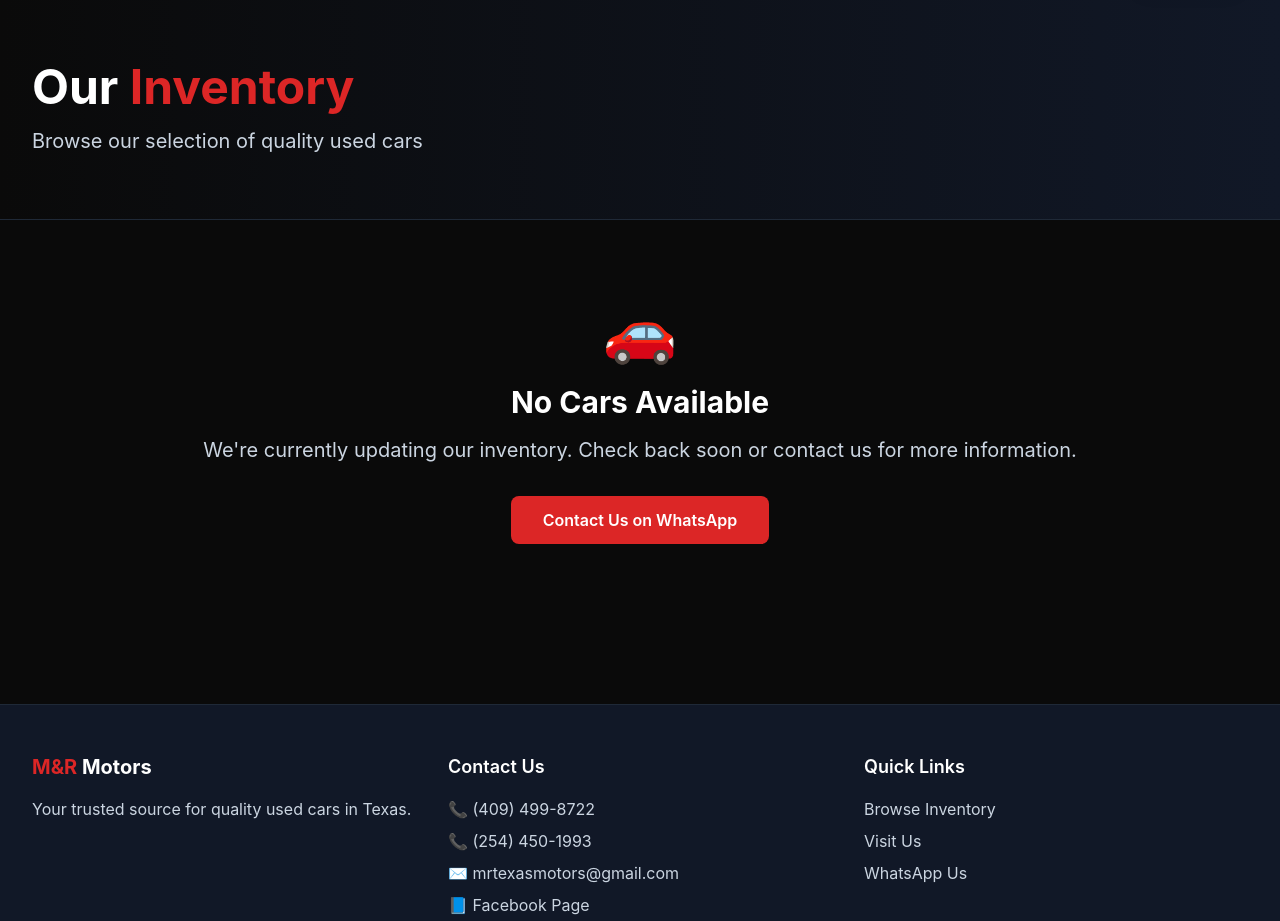
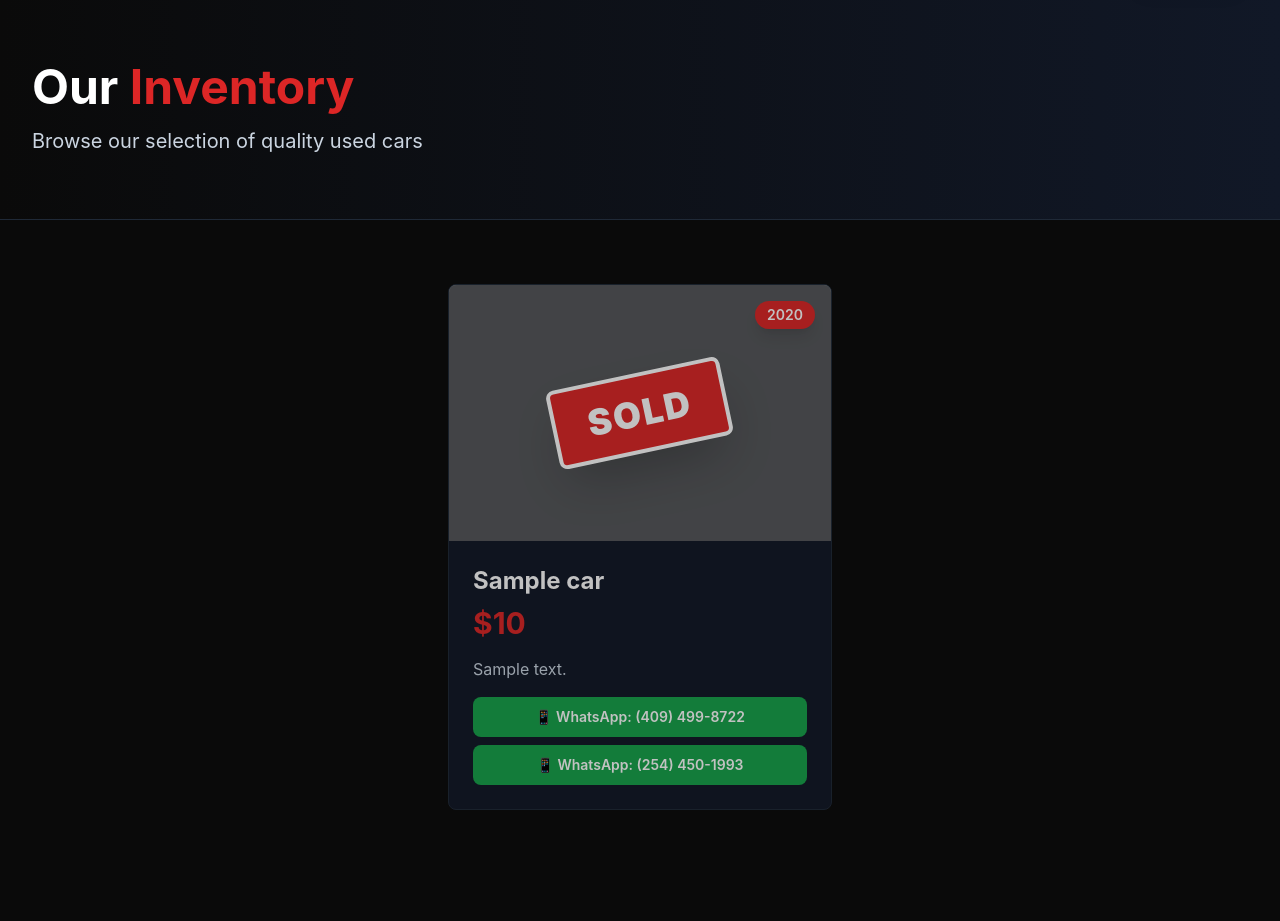
Before and after one commit to Mahmoudshahin94/M-R-MOTORS, a Django app: page /inventory/ in a window 1280 px wide. Shown: the part 66-987 px from the top of the page. Run offline with Django 5.2, Linux system fonts and the light colour scheme; tables that the repository leaves empty hold one stand-in row (values such as "Sample post"); grey boxes marked "Sample" are stand-in pictures; some libraries are stand-ins or nearby versions.

Commit message:
Add hide/show feature and SOLD badge for inventory
- Add is_hidden field to Car model to hide cars from public inventory
- Keep sold cars visible but add prominent SOLD badge overlay
- Add Hide/Unhide button in admin panel for managing visibility
- Filter hidden cars from public API (is_hidden=False only)
- Add toggle_car_hidden_status endpoint for admin control
- Improve button styling with icons in admin panel
- SOLD badge appears as rotated red badge over car image
- Sold cars have slightly reduced opacity for visual distinction

Co-authored-by: Cursor <cursoragent@cursor.com>

```diff
--- a/store/models.py
+++ b/store/models.py
@@ -84,6 +84,7 @@ class Car(models.Model):
     mileage = models.IntegerField(blank=True, null=True)
     condition = models.CharField(max_length=50, blank=True, null=True)
     is_sold = models.BooleanField(default=False)
+    is_hidden = models.BooleanField(default=False, help_text="Hide this car from public inventory")
     created_at = models.DateTimeField(auto_now_add=True)
     updated_at = models.DateTimeField(auto_now=True)
 
--- a/store/templates/inventory.html
+++ b/store/templates/inventory.html
@@ -139,18 +139,15 @@
 
                 // Load favorites first, then render
                 loadUserFavorites(function() {
-                    // Filter out sold cars and sort by created_at (newest first)
-                    const availableCars = cars.filter(car => !car.is_sold);
-                    console.log('Available cars (not sold):', availableCars.length);
-
-                    const sortedCars = availableCars.sort(function(a, b) {
+                    // Sort by created_at (newest first) - show all cars including sold ones
+                    const sortedCars = cars.sort(function(a, b) {
                         const dateA = new Date(a.created_at);
                         const dateB = new Date(b.created_at);
                         return dateB - dateA;
                     });
 
                     if (sortedCars.length === 0) {
-                        console.log('No available cars to display');
+                        console.log('No cars to display');
                         emptyState.classList.remove('hidden');
                         carsGrid.classList.add('hidden');
                         return;
@@ -190,12 +187,21 @@
                     '<path stroke-linecap="round" stroke-linejoin="round" stroke-width="2" d="M4.318 6.318a4.5 4.5 0 000 6.364L12 20.364l7.682-7.682a4.5 4.5 0 00-6.364-6.364L12 7.636l-1.318-1.318a4.5 4.5 0 00-6.364 0z"/>' +
                     '</svg></button>' : '';
 
+                // SOLD badge overlay for sold cars
+                const soldBadgeHtml = car.is_sold ?
+                    '<div class="absolute inset-0 bg-black bg-opacity-60 flex items-center justify-center z-10">' +
+                    '<div class="transform -rotate-12">' +
+                    '<div class="bg-accent-red text-white px-8 py-4 rounded-lg shadow-2xl border-4 border-white">' +
+                    '<span class="text-4xl font-black tracking-wider">SOLD</span>' +
+                    '</div></div></div>' : '';
+
                 return '<a href="/car/' + car.id + '/" class="block group">' +
-                    '<div class="bg-gray-900 rounded-lg overflow-hidden border border-gray-800 group-hover:border-accent-red transform group-hover:scale-105 transition-all cursor-pointer">' +
+                    '<div class="bg-gray-900 rounded-lg overflow-hidden border border-gray-800 group-hover:border-accent-red transform group-hover:scale-105 transition-all cursor-pointer ' + (car.is_sold ? 'opacity-75' : '') + '">' +
                     '<div class="relative h-64 bg-gray-800 overflow-hidden">' +
                     '<img src="' + imageUrl + '" alt="' + title + '" class="w-full h-full object-cover group-hover:scale-110 transition-transform duration-300" onerror="this.src=\'https://via.placeholder.com/400x300?text=No+Image\'">' +
+                    soldBadgeHtml +
                     favoriteButtonHtml +
-                    (year ? '<div class="absolute top-4 right-4 bg-accent-red text-white px-3 py-1 rounded-full text-sm font-semibold shadow-lg">' + year + '</div>' : '') +
+                    (year ? '<div class="absolute top-4 right-4 bg-accent-red text-white px-3 py-1 rounded-full text-sm font-semibold shadow-lg z-20">' + year + '</div>' : '') +
                     '</div>' +
                     '<div class="p-6">' +
                     '<h3 class="text-2xl font-bold text-white mb-2 group-hover:text-accent-red transition-colors">' + title + '</h3>' +
--- a/store/urls.py
+++ b/store/urls.py
@@ -49,6 +49,7 @@ urlpatterns = [
     path('api/cars/<int:car_id>/update/', views.update_car_view, name='update_car'),
     path('api/cars/<int:car_id>/delete/', views.delete_car_view, name='delete_car'),
     path('api/cars/<int:car_id>/toggle-sold/', views.toggle_car_sold_status, name='toggle_car_sold'),
+    path('api/cars/<int:car_id>/toggle-hidden/', views.toggle_car_hidden_status, name='toggle_car_hidden'),
     path('api/cars/image/<int:image_id>/delete/', views.delete_car_image_view, name='delete_car_image'),
 
     # Admin User Management
--- a/store/views.py
+++ b/store/views.py
@@ -617,8 +617,9 @@ def add_car_view(request):
 
 
 def get_cars_api(request):
-    """Get all cars as JSON."""
-    cars = Car.objects.all()
+    """Get all cars as JSON. Only shows non-hidden cars to public."""
+    # Filter out hidden cars from public view
+    cars = Car.objects.filter(is_hidden=False)
     cars_data = []
 
     for car in cars:
@@ -633,6 +634,7 @@ def get_cars_api(request):
             'mileage': car.mileage,
             'condition': car.condition,
             'is_sold': car.is_sold,
+            'is_hidden': car.is_hidden,
             'images': images,
             'primary_image': car.primary_image.image.url if car.primary_image else None,
             'created_at': car.created_at.isoformat(),
@@ -730,6 +732,25 @@ def toggle_car_sold_status(request, car_id):
         return JsonResponse({'success': False, 'error': str(e)}, status=400)
 
 
+@login_required
+@require_POST
+def toggle_car_hidden_status(request, car_id):
+    """Toggle the hidden status of a car."""
+    if request.user.email not in settings.ADMIN_EMAILS:
+        return JsonResponse({'success': False, 'error': 'Permission denied'}, status=403)
+
+    try:
+        car = get_object_or_404(Car, id=car_id)
+        car.is_hidden = not car.is_hidden
+        car.save()
+
+        status = 'hidden' if car.is_hidden else 'visible'
+        messages.success(request, f'Car is now {status} in the inventory!')
+        return JsonResponse({'success': True, 'is_hidden': car.is_hidden})
+    except Exception as e:
+        return JsonResponse({'success': False, 'error': str(e)}, status=400)
+
+
 # Admin User Management Views
 @login_required
 def get_admin_users(request):
```
Also changed, not shown: store/templates/admin_panel.html (+34 -2 lines), store/migrations/0009_add_car_is_hidden_field.py (added).
